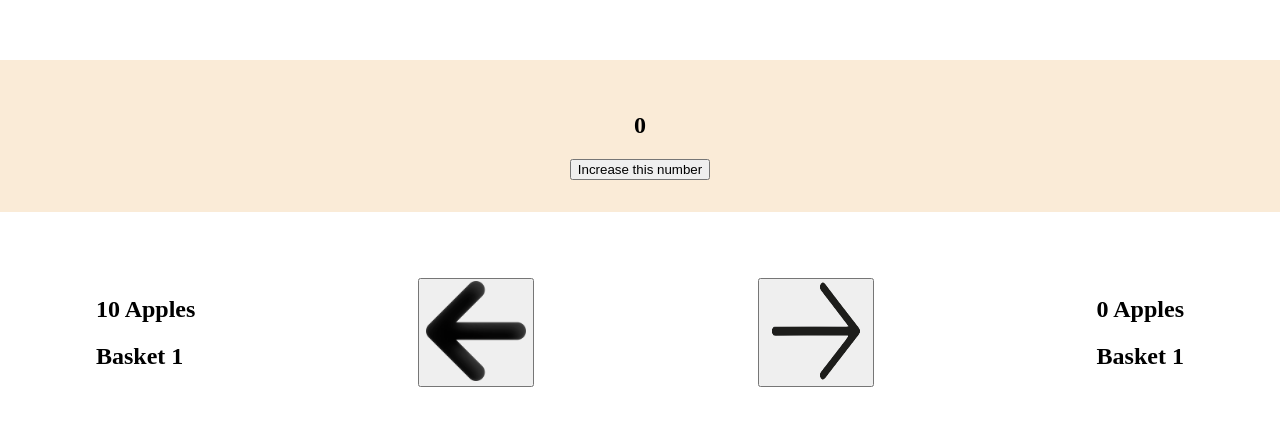
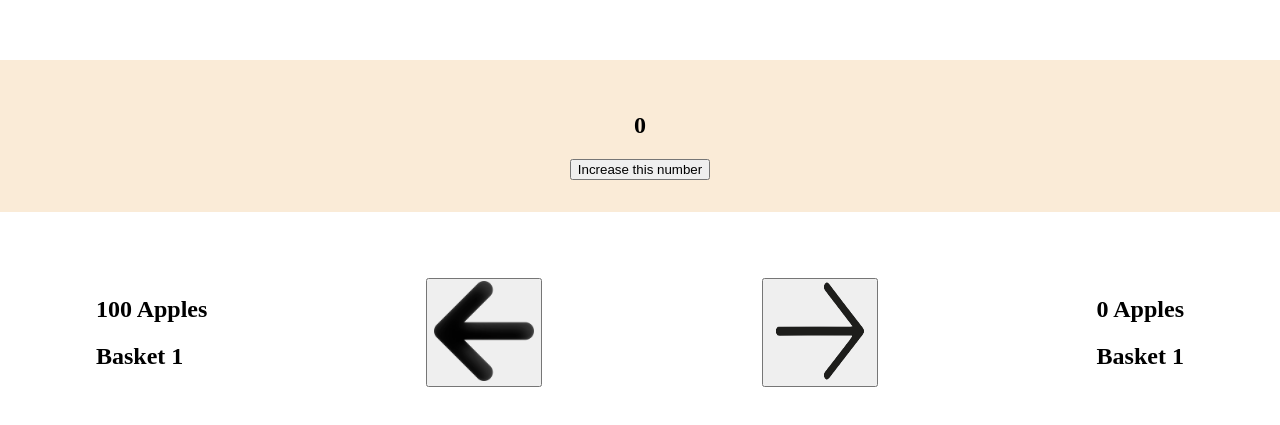
Before and after one commit to Manish-dev3490/Full-Stack-Web-Dev, a React (Vite) app in the folder FrontEnd/React Js/CountApplication/my-vite-app/: page / in a window 1280 px wide. Shown: the part 239-664 px from the top of the page. Built offline with nearby package versions, Linux system fonts and the light colour scheme.

Commit message:
implemented the counter logic perfectly

```diff
--- a/FrontEnd/React Js/CountApplication/my-vite-app/src/App.jsx
+++ b/FrontEnd/React Js/CountApplication/my-vite-app/src/App.jsx
@@ -1,8 +1,6 @@
-import ReactImage from './assets/react.svg'
 import AppleContainer from './Components/AppleContainer';
 import {Counter }from './Components/counter'
 function App() {
-  console.log("APp is rendred");
 
   return (
     <>
--- a/FrontEnd/React Js/CountApplication/my-vite-app/src/Components/AppleContainer.jsx
+++ b/FrontEnd/React Js/CountApplication/my-vite-app/src/Components/AppleContainer.jsx
@@ -5,7 +5,7 @@ import Basket from "./Basket";
 import { useState } from "react";
 
 const AppleContainer = function () {
-  const [leftVal, setLeftVal] = useState(10);
+  const [leftVal, setLeftVal] = useState(100);
   const [rightVal, setRightVal] = useState(0);
 
 
--- a/FrontEnd/React Js/CountApplication/my-vite-app/src/Components/Button.jsx
+++ b/FrontEnd/React Js/CountApplication/my-vite-app/src/Components/Button.jsx
@@ -7,11 +7,12 @@ const Button = (props) => {
     if (direction === "left") {
       setLeftVal(leftVal - 1);
       setRightVal(rightVal + 1);
+
     }
 
-    else {
-      setRightVal(rightVal + 1);
-      setLeftVal(leftVal - 1);
+    else if(direction==="right"){
+      setRightVal(rightVal-1);
+      setLeftVal(leftVal+1);
     }
   }
 
--- a/FrontEnd/React Js/CountApplication/my-vite-app/src/Components/counter.jsx
+++ b/FrontEnd/React Js/CountApplication/my-vite-app/src/Components/counter.jsx
@@ -2,7 +2,6 @@ import { useState } from "react";
 
  export function Counter() {
  const [val,setVal]=useState(0);
- console.log("counter rendered");
 
 
   return (
--- a/FrontEnd/React Js/CountApplication/my-vite-app/src/main.jsx
+++ b/FrontEnd/React Js/CountApplication/my-vite-app/src/main.jsx
@@ -5,7 +5,8 @@ import App from './App.jsx'
 
 
 createRoot(document.getElementById('root')).render(
-
-    <App />
+    <StrictMode>
+        <App />
+    </StrictMode>
 
 )
```
